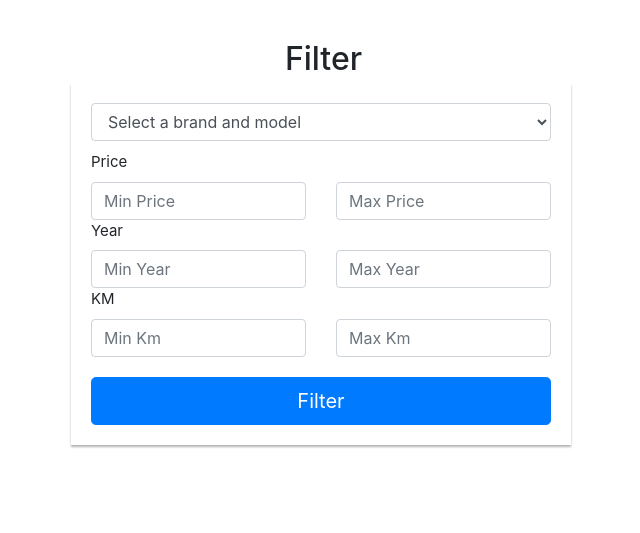
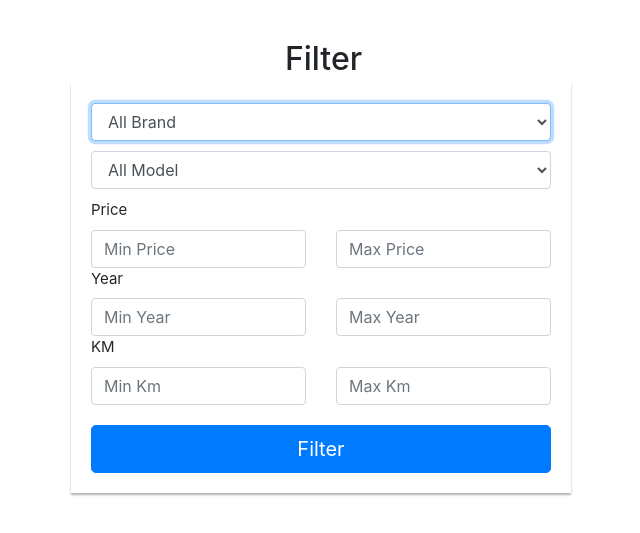
Before and after one commit to Bil-372-Proje-8-Organization/Bil372_Proje_8, a Flask app: template templates/filter.html in a window 1280 px wide. Shown: the part 56-589 px from the top of the page, without its empty margins (319-959 px from the left). Run offline with Flask 2, Linux system fonts and the light colour scheme; the template is opened without the code that fills it: most values are stand-ins (such as "Sample title", 1, 10 or a date in 2020); parts of the project's set-up code (start-up, migrations or seed data) failed here and were passed over; some libraries are stand-ins or nearby versions.

Commit message:
correct filter backend and organize the flow

```diff
--- a/templates/filter.html
+++ b/templates/filter.html
@@ -1,5 +1,8 @@
-<!--Update and delete buttons will be added-->
-{% extends "base.html" %}
+{%if current_user.username == 'admin' %}
+    {% extends "baseAdmin.html" %}
+{%else%}
+    {% extends "base.html" %}
+{%endif%}
 {% block head %}
 <style>
     .error {
@@ -29,15 +32,30 @@
 {% block body %}
             <!-- Main section start -->
             <div class="filter-form">
-                <h2 class="text-center">Filter</h2>
-                <form action = "" method = "post" class="form-signin">
-                    <div class="form-group">
-                        <select class="form-control" name="brand_model"  required="required" >
-                            <option disabled selected value="">Select a brand and model</option>
-                            {% for model in models %}
-                                <option >{{ model.brand_model }}</option>
+                <h2 class="text-center" >Filter</h2>
+                <form action = "" method = "post" class="form-signin" >
+                    <div class="form-group" >
+                        <select class="form-control" name="brand"   autofocus >
+                            <option  selected value='empty'>All Brand</option>
+                            {% for brand in brands %}
+                                <option >{{ brand }}</option>
                             {% endfor %}
                         </select>
+                    </div>
+
+                    <div class="form-group" >
+                        <select class="form-control" name="model"    >
+                            <option  selected value='empty'>All Model</option>
+                            {% for brand in brands %}
+                                <optgroup label="{{brand}}">
+                                    {% for vehicle in vehicles %}
+                                        {%if vehicle.brand_model.split("-")[0] == brand %}
+                                            <option >{{ vehicle.brand_model }}</option>
+                                        {%endif%}
+                                    {%endfor%}
+                                </optgroup>
+                            {% endfor %}
+                         </select>
                     </div>
 
 
```
